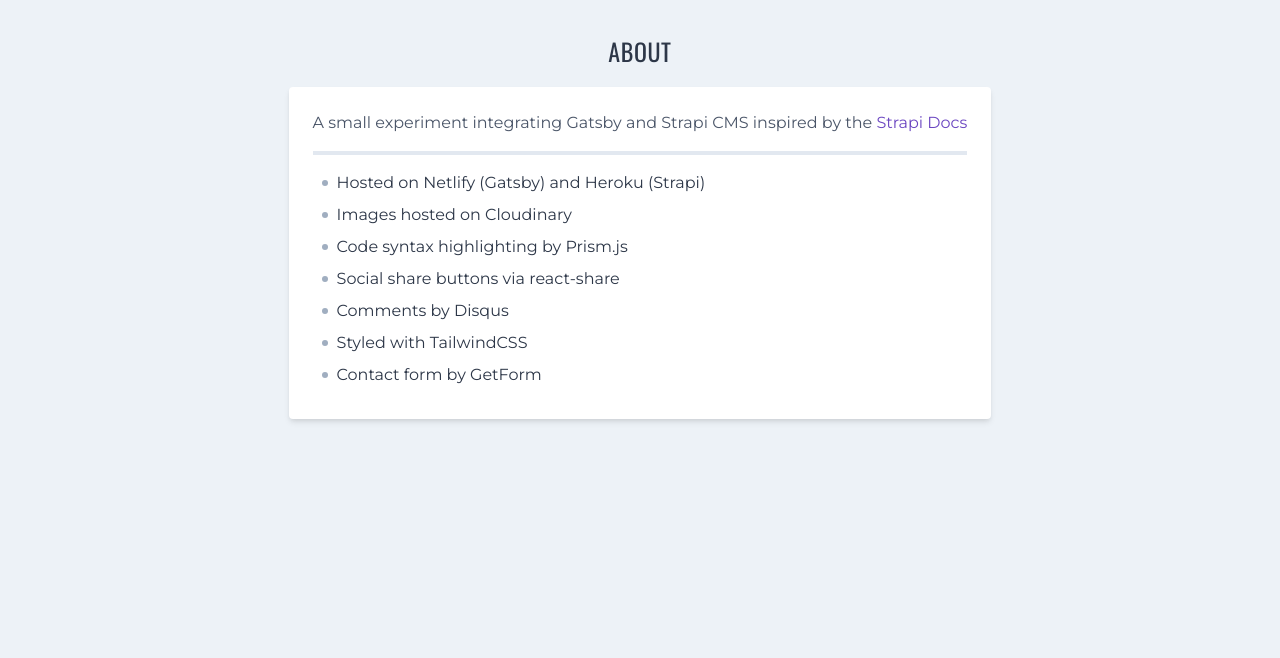
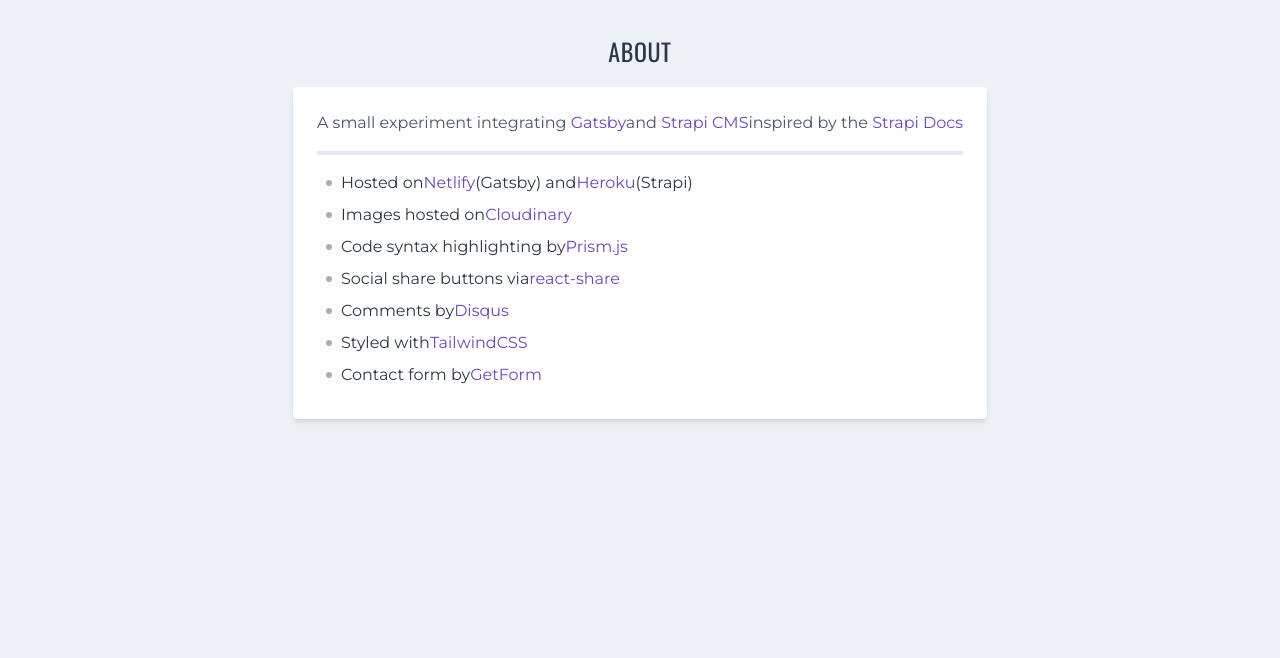
Before and after one commit to ClareBee/front-end, a Gatsby site: page /about in a window 1280 px wide. Shown: the part 80-738 px from the top of the page. Built offline with nearby package versions, Linux system fonts and the light colour scheme; Gatsby itself is replaced by a stand-in of ours.

Commit message:
missing links

```diff
--- a/src/pages/404.js
+++ b/src/pages/404.js
@@ -8,7 +8,10 @@ const NotFoundPage = () => (
     <SEO title="404: Not found" />
     <h1>NOT FOUND</h1>
     <p>You just hit a route that doesn&#39;t exist... the sadness.</p>
-    <Link to="/posts" className="transition-text duration-300 ease-in text-gray-500 hover:text-purple-700">
+    <Link
+      to="/posts"
+      className="transition-text duration-300 ease-in text-gray-500 hover:text-purple-700"
+    >
       Why not try again here?
     </Link>
   </Layout>
--- a/src/pages/about.js
+++ b/src/pages/about.js
@@ -10,7 +10,26 @@ const About = () => (
 
     <div className="bg-white p-6 my-4 rounded shadow-md">
       <p className="text-gray-700 text-base">
-        A small experiment integrating Gatsby and Strapi CMS inspired by the{" "}
+        A small experiment integrating
+        <a
+          href="https://www.gatsbyjs.org/"
+          target="_blank"
+          rel="noopener noreferrer"
+          className="text-purple-700 hover:text-gray-500"
+        >
+          {" "}
+          Gatsby
+        </a>
+        and{" "}
+        <a
+          href="https://strapi.io/"
+          target="_blank"
+          rel="noopener noreferrer"
+          className="text-purple-700 hover:text-gray-500"
+        >
+          Strapi CMS
+        </a>
+        inspired by the{" "}
         <a
           href="https://strapi.io/blog/building-a-static-website-using-gatsby-and-strapi#10setupcloudinarynetlifypredeploy"
           target="_blank"
@@ -30,7 +49,25 @@ const About = () => (
           >
             <circle cx="4" cy="4" r="3" />
           </svg>
-          Hosted on Netlify (Gatsby) and Heroku (Strapi)
+          Hosted on{" "}
+          <a
+            target="_blank"
+            rel="noopener noreferrer"
+            className="text-purple-700 hover:text-gray-500"
+            href="https://www.netlify.com/"
+          >
+            Netlify
+          </a>{" "}
+          (Gatsby) and{" "}
+          <a
+            href="https://www.heroku.com/"
+            target="_blank"
+            rel="noopener noreferrer"
+            className="text-purple-700 hover:text-gray-500"
+          >
+            Heroku
+          </a>{" "}
+          (Strapi)
         </li>
         <li className="flex my-2">
           <svg
@@ -40,7 +77,15 @@ const About = () => (
           >
             <circle cx="4" cy="4" r="3" />
           </svg>
-          Images hosted on Cloudinary
+          Images hosted on{" "}
+          <a
+            href="https://cloudinary.com/"
+            className="text-purple-700 hover:text-gray-500"
+            target="_blank"
+            rel="noopener noreferrer"
+          >
+            Cloudinary
+          </a>
         </li>
         <li className="flex my-2">
           <svg
@@ -50,7 +95,15 @@ const About = () => (
           >
             <circle cx="4" cy="4" r="3" />
           </svg>
-          Code syntax highlighting by Prism.js
+          Code syntax highlighting by{" "}
+          <a
+            href="https://prismjs.com/"
+            className="text-purple-700 hover:text-gray-500"
+            target="_blank"
+            rel="noopener noreferrer"
+          >
+            Prism.js
+          </a>
         </li>
         <li className="flex my-2">
           <svg
@@ -60,7 +113,15 @@ const About = () => (
           >
             <circle cx="4" cy="4" r="3" />
           </svg>
-          Social share buttons via react-share
+          Social share buttons via{" "}
+          <a
+            href="https://github.com/nygardk/react-share"
+            className="text-purple-700 hover:text-gray-500"
+            target="_blank"
+            rel="noopener noreferrer"
+          >
+            react-share
+          </a>
         </li>
         <li className="flex my-2">
           <svg
@@ -70,7 +131,15 @@ const About = () => (
           >
             <circle cx="4" cy="4" r="3" />
           </svg>
-          Comments by Disqus
+          Comments by{" "}
+          <a
+            href="https://disqus.com/"
+            className="text-purple-700 hover:text-gray-500"
+            target="_blank"
+            rel="noopener noreferrer"
+          >
+            Disqus
+          </a>
         </li>
         <li className="flex my-2">
           <svg
@@ -80,7 +149,15 @@ const About = () => (
           >
             <circle cx="4" cy="4" r="3" />
           </svg>
-          Styled with TailwindCSS
+          Styled with{" "}
+          <a
+            href="https://tailwindcss.com/"
+            className="text-purple-700 hover:text-gray-500"
+            target="_blank"
+            rel="noopener noreferrer"
+          >
+            TailwindCSS
+          </a>
         </li>
         <li className="flex my-2">
           <svg
@@ -90,7 +167,15 @@ const About = () => (
           >
             <circle cx="4" cy="4" r="3" />
           </svg>
-          Contact form by GetForm
+          Contact form by{" "}
+          <a
+            href="https://getform.io/"
+            className="text-purple-700 hover:text-gray-500"
+            target="_blank"
+            rel="noopener noreferrer"
+          >
+            GetForm
+          </a>
         </li>
       </ul>
     </div>
```
Also changed, not shown: README.md.
